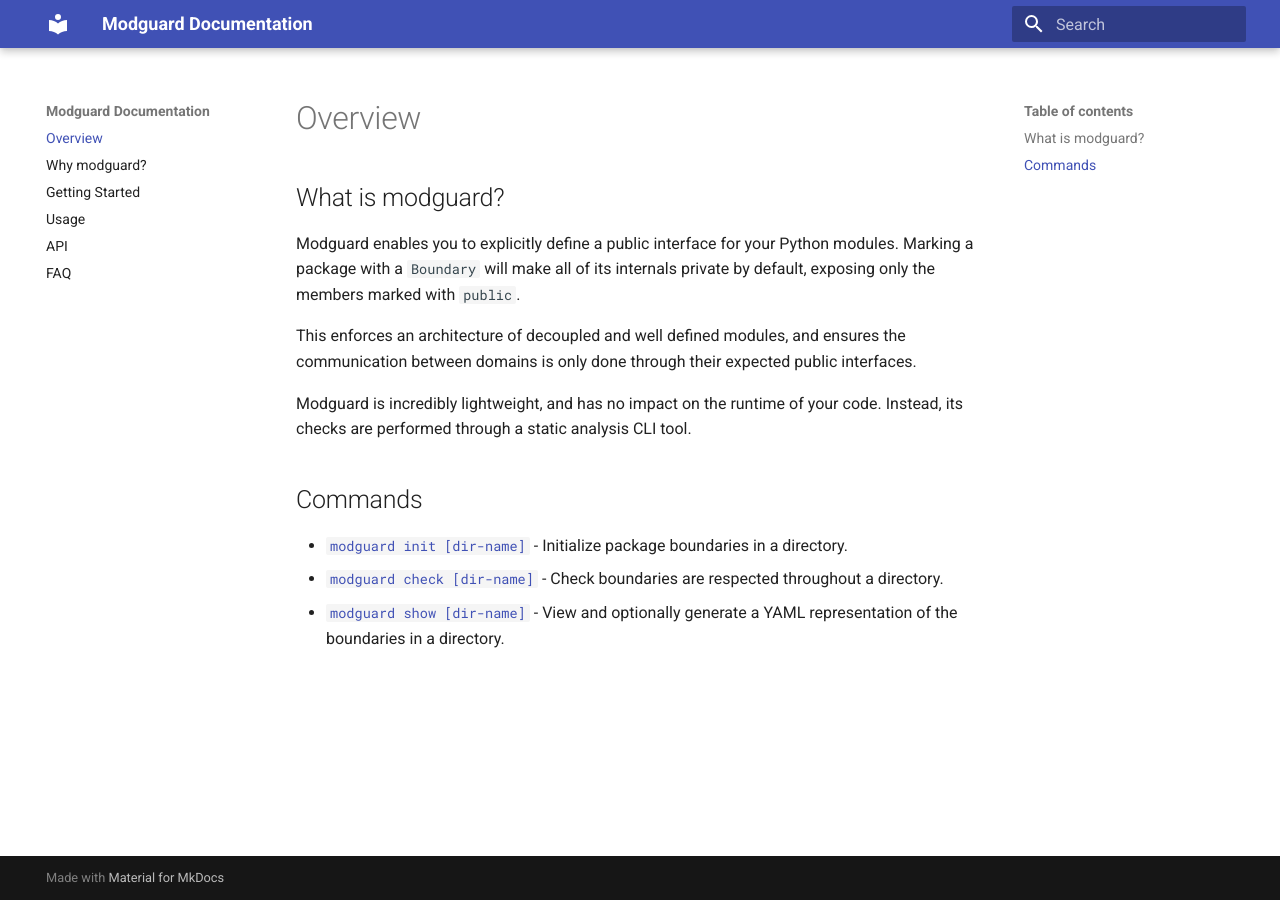
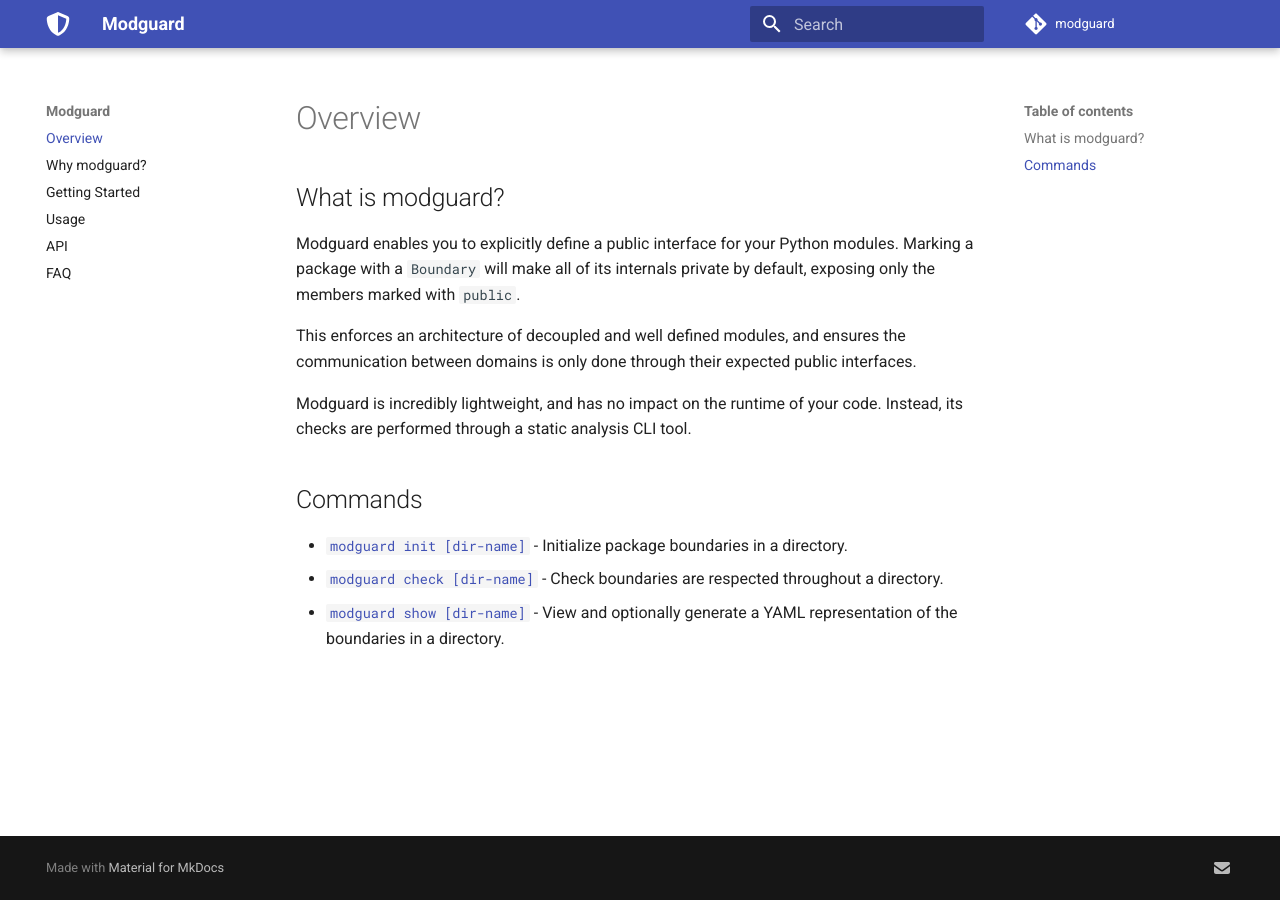
Before and after one commit to gauge-sh/tach, an MkDocs documentation site: the page built from docs/index.md, in a window 1280 px wide. Built offline with MkDocs 1.6.1 and Material for MkDocs 9.7.7, drawn with Linux system fonts in a browser that asks for light colours; comment, search, counter and statistics services are not loaded.

Commit message:
Add icons and social links

```diff
--- a/mkdocs.yml
+++ b/mkdocs.yml
@@ -1,6 +1,8 @@
 # yaml-language-server: $schema=https://squidfunk.github.io/mkdocs-material/schema.json
-site_name: Modguard Documentation
+site_name: Modguard
 site_url: https://never-over.github.io/modguard/
+repo_name: modguard
+repo_url: https://github.com/Never-Over/modguard
 nav:
   - index.md
   - why-modguard.md
@@ -10,6 +12,10 @@
   - faq.md
 theme:
   name: material
+  favicon: favicon.ico
+  icon:
+    logo: fontawesome/solid/shield-halved
+    repo: fontawesome/brands/git-alt
   features:
     - navigation.instant
     - navigation.instant.progress
@@ -24,3 +30,7 @@
   - pymdownx.inlinehilite
   - pymdownx.snippets
   - pymdownx.superfences
+extra:
+  social:
+    - icon: fontawesome/solid/envelope
+      link: mailto:admin@0x63problems.dev
```
Also changed, not shown: docs/favicon.ico (added).
